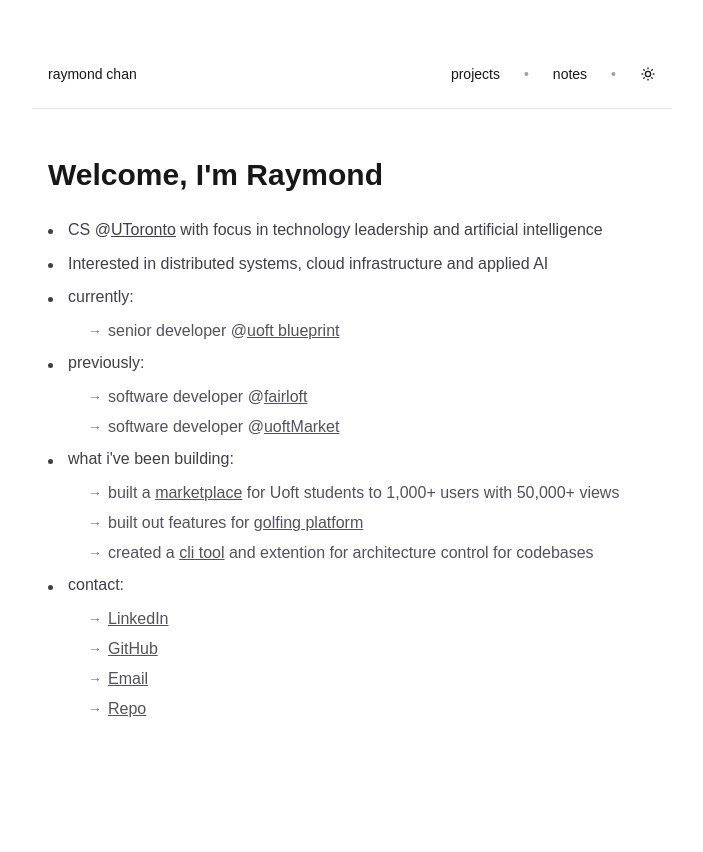
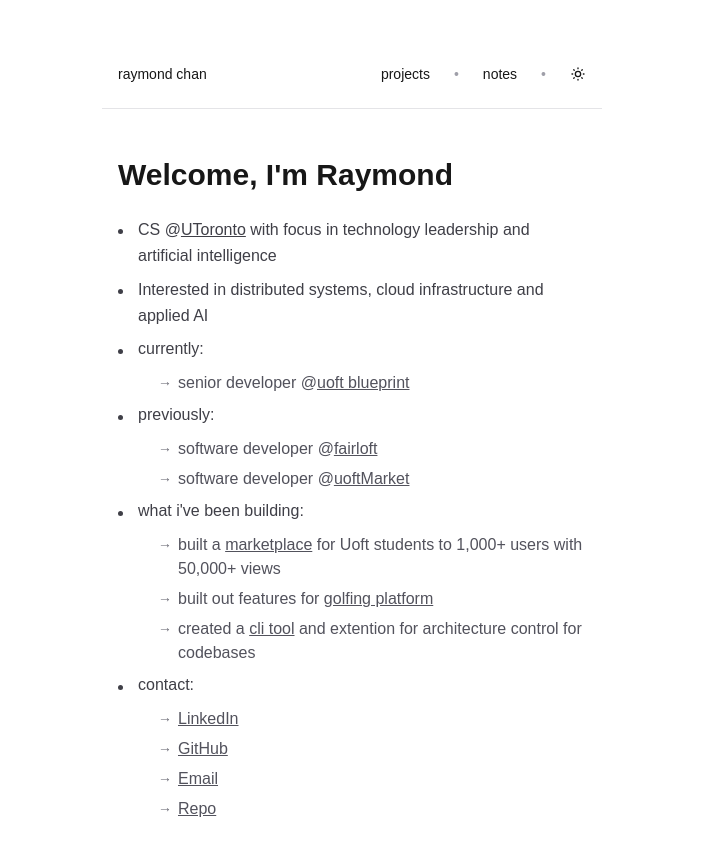
Before and after one commit to RaymondC-tech/v2, a Next.js app: page / in a window 1280 px wide. Shown: the top 852 px of the page, without its empty margins (288-991 px from the left). Before the commit the page ends 800 px from the top, so only its background shows below. Built offline with nearby package versions, Linux system fonts and the light colour scheme.

Commit message:
refractor: updated layout

```diff
--- a/app/components/Navbar.tsx
+++ b/app/components/Navbar.tsx
@@ -2,7 +2,7 @@ import Link from "next/link";
 
 export default function Navbar() {
   return (
-    <nav className="w-full max-w-[640px] mx-auto px-4 pt-16 pb-6 border-b border-zinc-200 dark:border-zinc-800">
+    <nav className="w-full md:max-w-[500px] mx-auto px-4 pt-16 pb-6 border-b border-zinc-200 dark:border-zinc-800">
       <div className="flex flex-wrap items-center gap-6 text-sm">
         <Link
           href="/"
--- /dev/null
+++ b/app/layout/PageLayout.tsx
@@ -0,0 +1,13 @@
+export default function PageLayout({
+  children,
+}: {
+  children: React.ReactNode;
+}) {
+  return (
+    <main className="w-full md:max-w-[500px] mx-auto px-4 py-12">
+      <article className="prose prose-zinc dark:prose-invert max-w-none">
+        {children}
+      </article>
+    </main>
+  );
+}
--- a/app/page.tsx
+++ b/app/page.tsx
@@ -1,10 +1,10 @@
 import Link from "next/link";
+import PageLayout from "./layout/PageLayout";
 
 export default function Home() {
   return (
-    <main className="w-full max-w-[640px] mx-auto px-4 py-12">
-      <article className="prose prose-zinc dark:prose-invert max-w-none">
-        <h1 className="text-3xl font-semibold mb-6">Welcome, I'm Raymond</h1>
+    <PageLayout>
+      <h1 className="text-3xl font-semibold mb-6">Welcome, I'm Raymond</h1>
 
         <ul className="grid gap-2 text-base font-light">
           <li className="group flex items-start gap-3 pl-5 relative transition-all duration-200 hover:opacity-80">
@@ -107,7 +107,6 @@ export default function Home() {
             </ul>
           </li>
         </ul>
-      </article>
-      </main>
+    </PageLayout>
   );
 }
```
